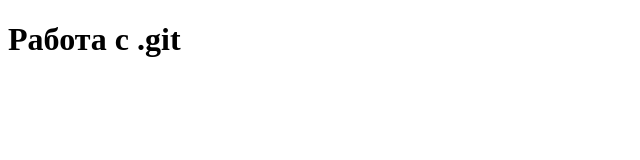
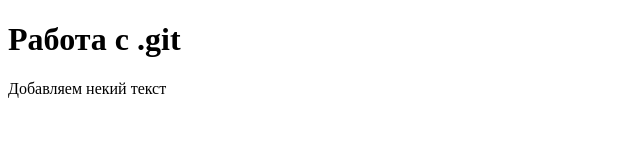
Before and after one commit to Cosmo18S/site, a plain HTML site: page index.html in a window 1280 px wide. Shown: the whole page, without its empty margins (0-640 px from the left). Drawn offline with Linux system fonts and the light colour scheme.

Commit message:
two commit

```diff
--- a/index.html
+++ b/index.html
@@ -10,6 +10,7 @@
 
 	<body>
 		<h1>Работа с .git</h1>
+		<p> Добавляем некий текст</p>
 	</body>
 
 
```
